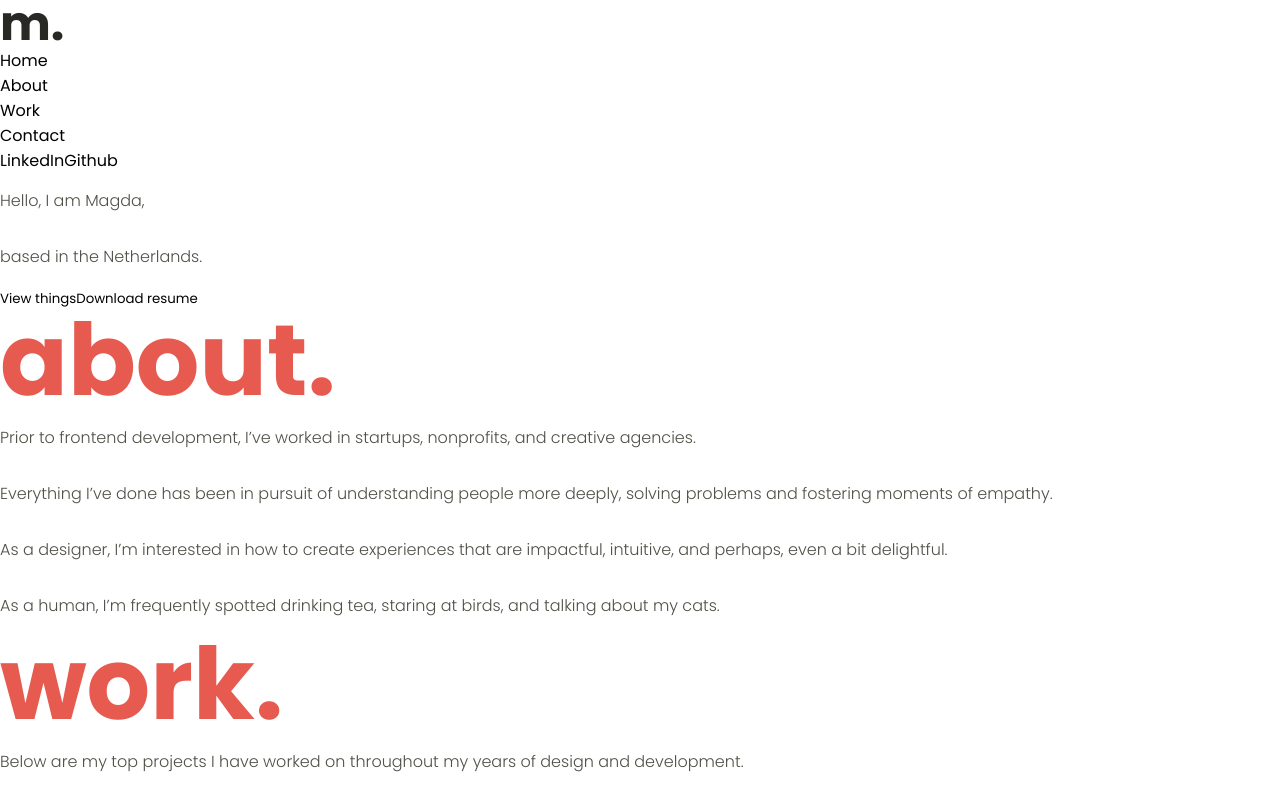
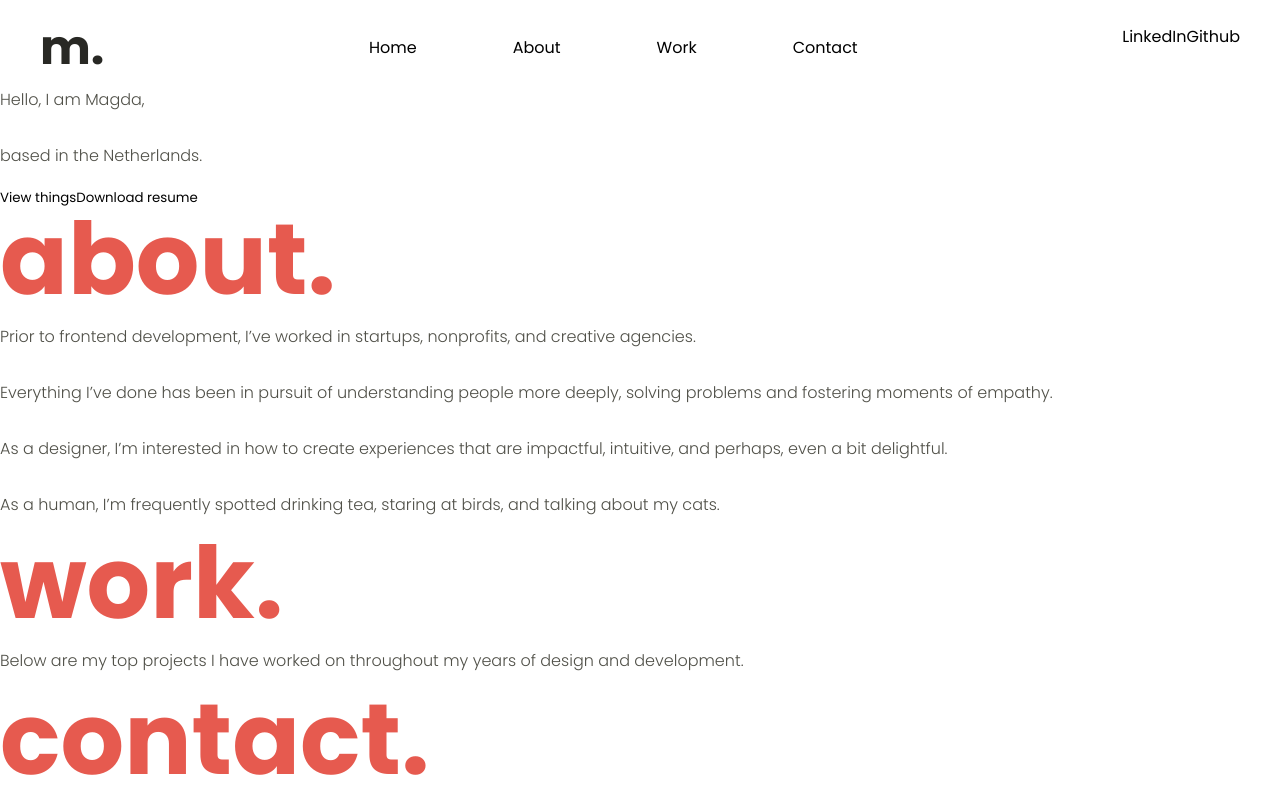
Before and after one commit to MagdK/portfolio_nextjs, a Next.js app: page / in a window 1280 px wide. Shown: the top 800 px of the page. Built offline with nearby package versions, Linux system fonts and the light colour scheme.

Commit message:
import fixes - capital letters

```diff
--- a/components/about.jsx
+++ b/components/about.jsx
@@ -1,5 +1,4 @@
-import '../pages/_app';
-import './about.module.scss';
+import './About.module.scss';
 
 const About = () => {
     return (
--- a/components/about.module.scss
+++ b/components/about.module.scss
@@ -1,4 +1,5 @@
 // ABOUT SECTION
+
 .about-container {
 	height: 100vh;
 	background-color: red/* $color-grey-3 */;
--- a/components/button.jsx
+++ b/components/button.jsx
@@ -1,5 +1,5 @@
 
-import '../pages/_app';
+
 
 const BUTTON_TYPE_CLASSES = {
     primary: 'primary',
--- a/components/contact.jsx
+++ b/components/contact.jsx
@@ -1,5 +1,4 @@
-import '../pages/_app';
-import './contact.module.scss';
+import './Contact.module.scss';
 
 const Contact = () => {
     return (
--- a/components/footer.jsx
+++ b/components/footer.jsx
@@ -1,4 +1,4 @@
-import '../pages/_app';
+
 
 const Footer = () => {
     return (
--- a/components/home.jsx
+++ b/components/home.jsx
@@ -1,6 +1,5 @@
-import Button from './button';
-import '../pages/_app';
-import './home.module.scss';
+import Button from './Button';
+import './Home.module.scss';
 
 const Home = () => {
     return (
--- a/components/navigation.jsx
+++ b/components/navigation.jsx
@@ -1,11 +1,10 @@
-import '../pages/_app';
-import './navigation.module.scss';
+import styles from './Navigation.module.scss';
 
 const Navigation = () => {
     return (
-        <div className="header-container">
-            <h2 calssName="logo-container">m<span>.</span></h2>
-            <ul className="nav-container">
+        <div className={styles.header_container}>
+            <h2 className="logo-container">m<span>.</span></h2>
+            <ul className={styles.nav_container}>
                 <li><a href="#">Home</a></li>
                 <li><a href="#">About</a></li>
                 <li><a href="#">Work</a></li>
--- a/components/navigation.module.scss
+++ b/components/navigation.module.scss
@@ -1,4 +1,4 @@
-.header-container {
+.header_container {
 	display: flex;
 	justify-content: space-between;
 	height: 72px;
@@ -8,7 +8,7 @@
 	padding-top: 24px;
 }
 
-.nav-container {
+.nav_container {
 	text-align: center;
 
 	li, a {
@@ -18,7 +18,7 @@
 		line-height: 48px;
 		font-weight: 400;
 
-		color: red /* $color-grey-1 */;
+		color: purple /* $color-grey-1 */;
 		text-decoration: none;
 		cursor: pointer;
 		padding: 0 24px;
@@ -36,7 +36,7 @@
     color: #000;
 } */
 
-.nav-container li a:hover {
+.nav_container li a:hover {
 	font-weight: 600;
 	color: red/* $color-primary */;
 }
--- a/components/work.jsx
+++ b/components/work.jsx
@@ -1,5 +1,4 @@
-import '../pages/_app';
-import './work.module.scss';
+import './Work.module.scss';
 
 const Work = () => {
     return (
--- a/pages/_app.js
+++ b/pages/_app.js
@@ -1,7 +1,7 @@
-import '../styles/globals.scss'
+import '../styles/globals.scss';
 
 function MyApp({ Component, pageProps }) {
   return <Component {...pageProps} />
 }
 
-export default MyApp
+export default MyApp;
--- a/styles/typography.module.scss
+++ b/styles/typography.module.scss
@@ -1,2 +1,3 @@
 // FONTS
+
 @import url('https://fonts.googleapis.com/css2?family=Poppins:ital,wght@0,100;0,200;0,300;0,400;0,500;0,600;0,700;0,800;0,900;1,100;1,200;1,300;1,400&display=swap');
```
Also changed, not shown: pages/index.js (+6 -8 lines).
